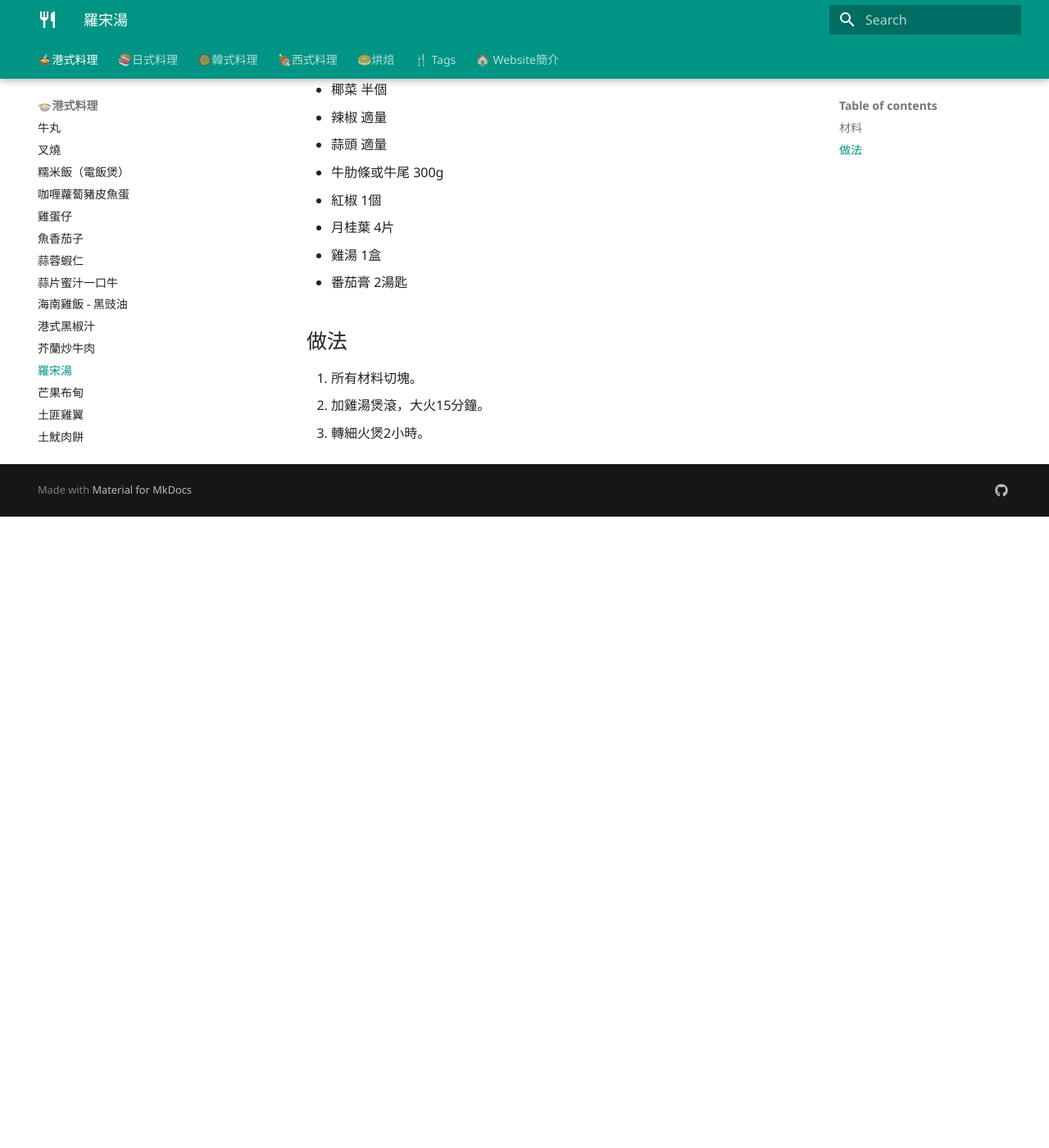
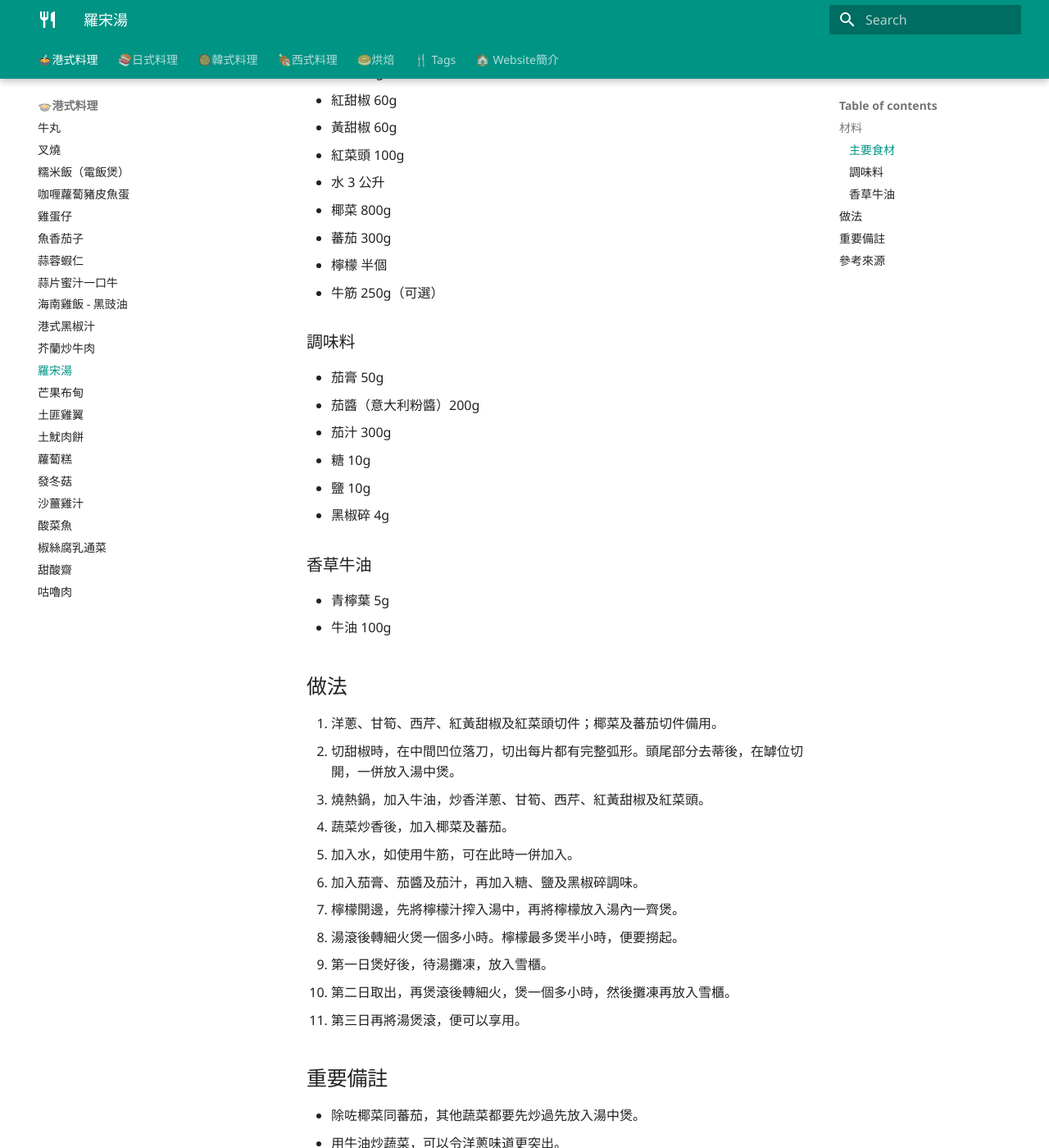
Before and after one commit to t2000chris/cooking-recipes, an MkDocs documentation site: the page built from docs/hongkong/law-sung-tong.md, in a window 1280 px wide and 1400 px high, scrolled down 774 px. Shown: the whole window at 82% size. Built offline with MkDocs 1.6.1 and Material for MkDocs 9.7.7, drawn with Linux system fonts in a browser that asks for light colours; before the commit the page ends 1404 px from its top, so only the background shows below that; some of the changed text lies outside the part shown.

Commit message:
Update law-sung-tong.md

```diff
--- a/docs/hongkong/law-sung-tong.md
+++ b/docs/hongkong/law-sung-tong.md
@@ -1,26 +1,58 @@
 ---
 title: 羅宋湯
-tags: [hong-kong, soup, beef, simmer, classic, comfort-food]
+tags: [hong-kong, soup, beef, vegetable, slow-cook]
 ---
 
 ![羅宋湯](../images/law-sung-tong.jpg){ width=600 }
 
 ## 材料
-- 紅蘿蔔 1個
-- 西芹 2條
-- 大洋蔥 2個
-- 薯仔 2個
-- 大番茄 3-4個
-- 椰菜 半個
-- 辣椒 適量
-- 蒜頭 適量
-- 牛肋條或牛尾 300g
-- 紅椒 1個
-- 月桂葉 4片
-- 雞湯 1盒
-- 番茄膏 2湯匙
+
+### 主要食材
+- 牛油 50g
+- 洋蔥 60g
+- 甘筍 60g
+- 西芹 60g
+- 紅甜椒 60g
+- 黃甜椒 60g
+- 紅菜頭 100g
+- 水 3 公升
+- 椰菜 800g
+- 蕃茄 300g
+- 檸檬 半個
+- 牛筋 250g（可選）
+
+### 調味料
+- 茄膏 50g
+- 茄醬（意大利粉醬）200g
+- 茄汁 300g
+- 糖 10g
+- 鹽 10g
+- 黑椒碎 4g
+
+### 香草牛油
+- 青檸葉 5g
+- 牛油 100g
 
 ## 做法
-1. 所有材料切塊。
-2. 加雞湯煲滾，大火15分鐘。
-3. 轉細火煲2小時。
+1. 洋蔥、甘筍、西芹、紅黃甜椒及紅菜頭切件；椰菜及蕃茄切件備用。
+2. 切甜椒時，在中間凹位落刀，切出每片都有完整弧形。頭尾部分去蒂後，在罅位切開，一併放入湯中煲。
+3. 燒熱鍋，加入牛油，炒香洋蔥、甘筍、西芹、紅黃甜椒及紅菜頭。
+4. 蔬菜炒香後，加入椰菜及蕃茄。
+5. 加入水，如使用牛筋，可在此時一併加入。
+6. 加入茄膏、茄醬及茄汁，再加入糖、鹽及黑椒碎調味。
+7. 檸檬開邊，先將檸檬汁搾入湯中，再將檸檬放入湯內一齊煲。
+8. 湯滾後轉細火煲一個多小時。檸檬最多煲半小時，便要撈起。
+9. 第一日煲好後，待湯攤凍，放入雪櫃。
+10. 第二日取出，再煲滾後轉細火，煲一個多小時，然後攤凍再放入雪櫃。
+11. 第三日再將湯煲滾，便可以享用。
+
+## 重要備註
+- 除咗椰菜同蕃茄，其他蔬菜都要先炒過先放入湯中煲。
+- 用牛油炒蔬菜，可以令洋蔥味道更突出。
+- 牛筋可代替費時嘅牛骨湯，為羅宋湯增加肉味。
+- 茄膏、茄醬同茄汁都唔可以少，可令蕃茄味更濃稠。
+- 檸檬皮可為湯增加香味，但最多煲半小時；煲太耐會出苦澀味。
+- 三日兩夜煲好嘅湯，蔬菜仍保留形狀，但味道已完全融入湯中。
+
+## 參考來源
+[YouTube - Ricky講煮講食：三日兩夜精煉羅宋湯](https://www.youtube.com/watch?v=95k9eQhvy2I)
```
